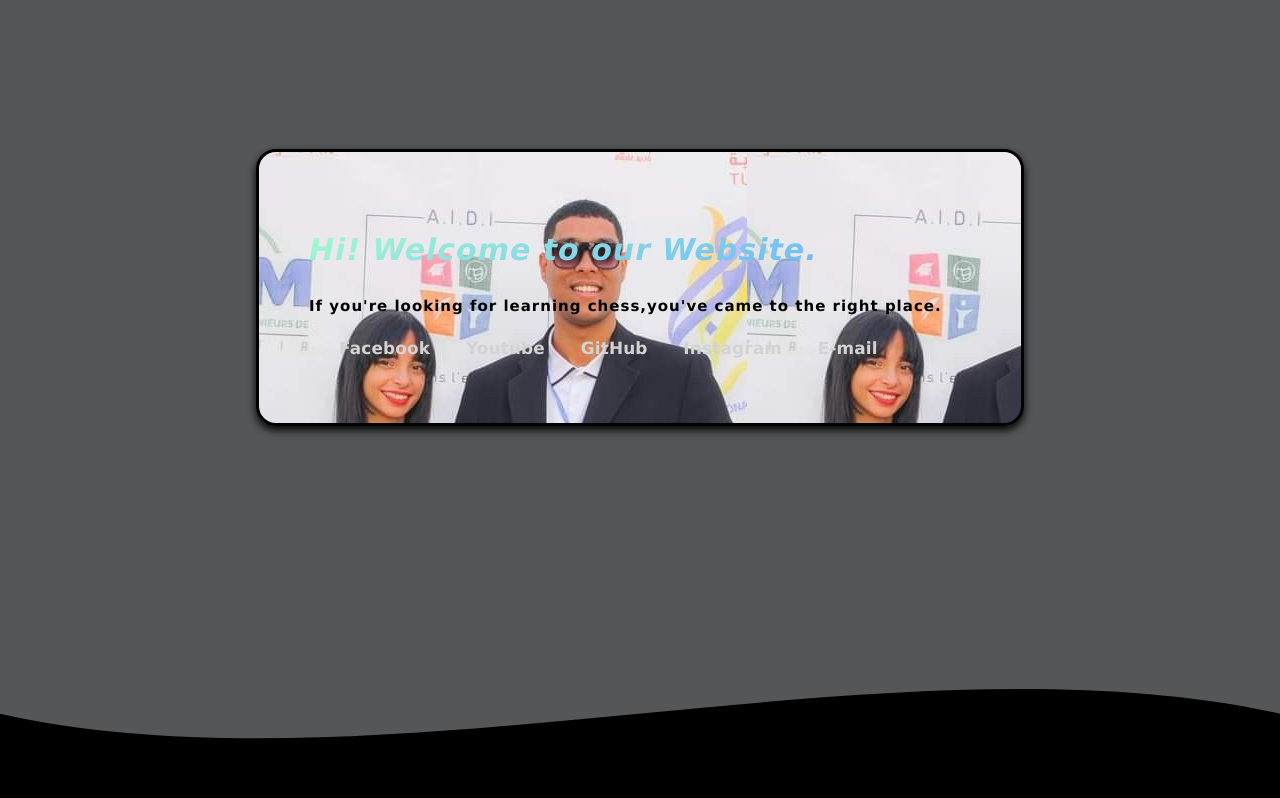
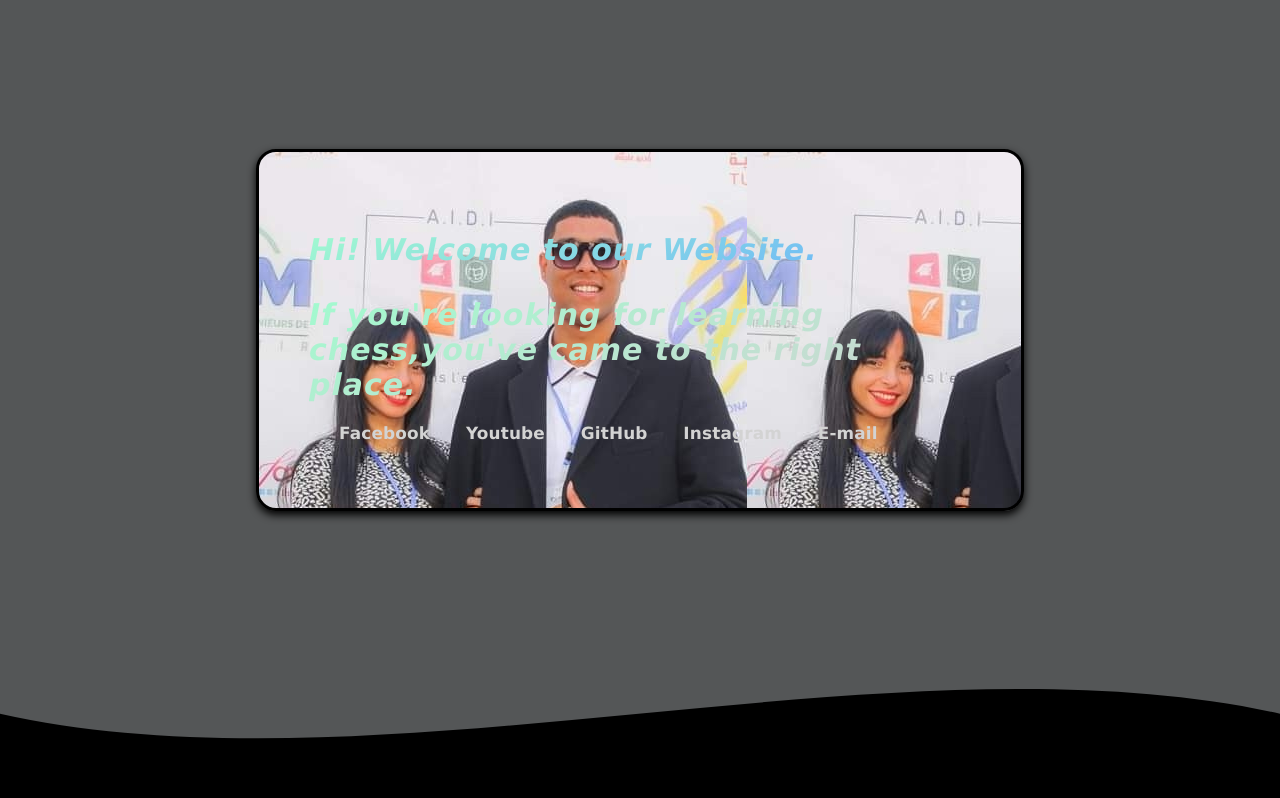
Before and after one commit to 10821324/site1, a PHP site: page /Home.html in a window 1280 px wide. Shown: the part 436-1234 px from the top of the page. Run offline with PHP 8.4, Linux system fonts and the light colour scheme.

Commit message:
Update style1.css

```diff
--- a/style1.css
+++ b/style1.css
@@ -112,6 +112,15 @@
     font-style: italic;
     margin-bottom: 1rem;
     background: -webkit-linear-gradient(-70deg, #a2facf, #64acff);
+    -webkit-background-clip: text;
+    background-clip: text;
+    -webkit-text-fill-color: transparent;
+}
+.masthead__heading2 {
+    font-size: 3rem;
+    font-style: italic;
+    margin-bottom: 1rem;
+    background: -webkit-linear-gradient(-70deg, #a2facf, #d2d2d2);
     -webkit-background-clip: text;
     background-clip: text;
     -webkit-text-fill-color: transparent;
```
